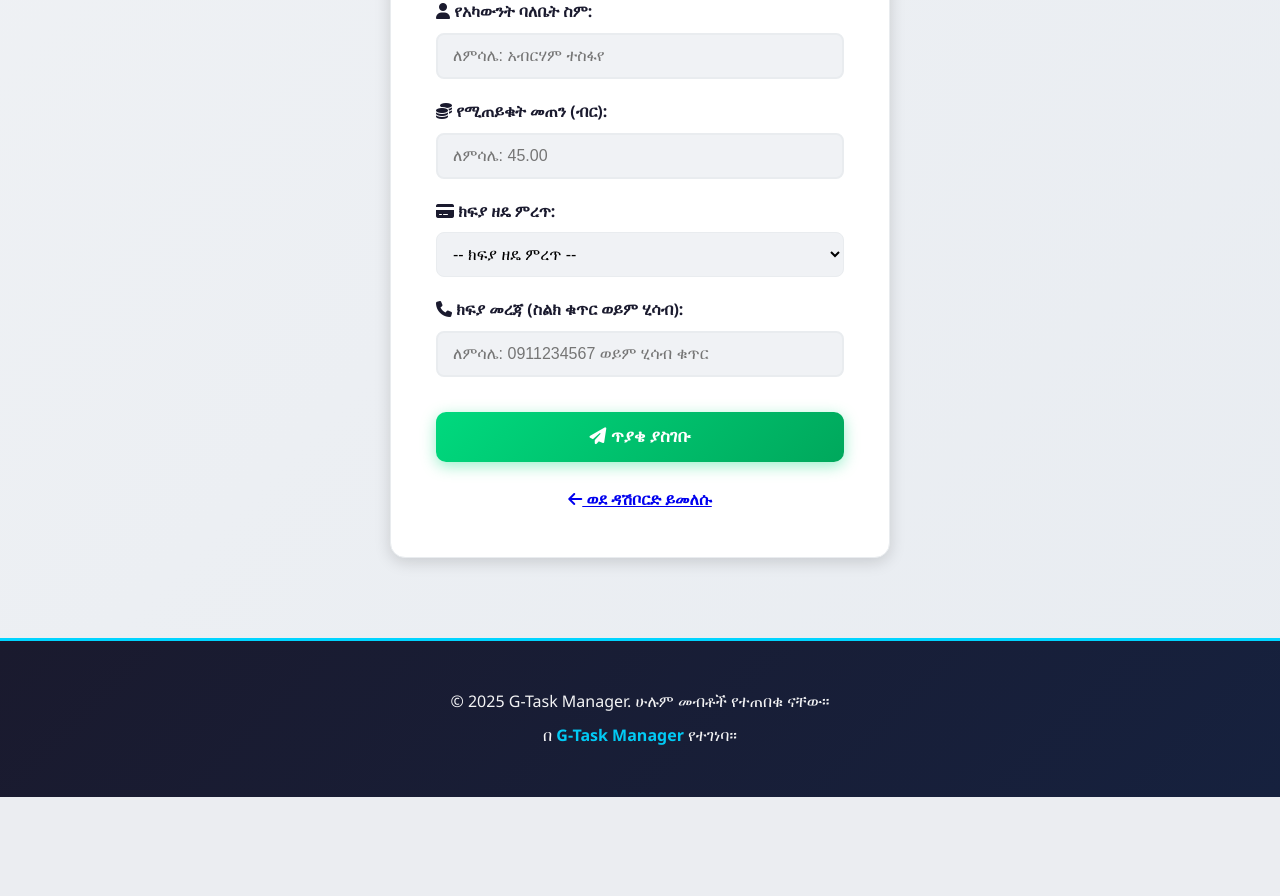
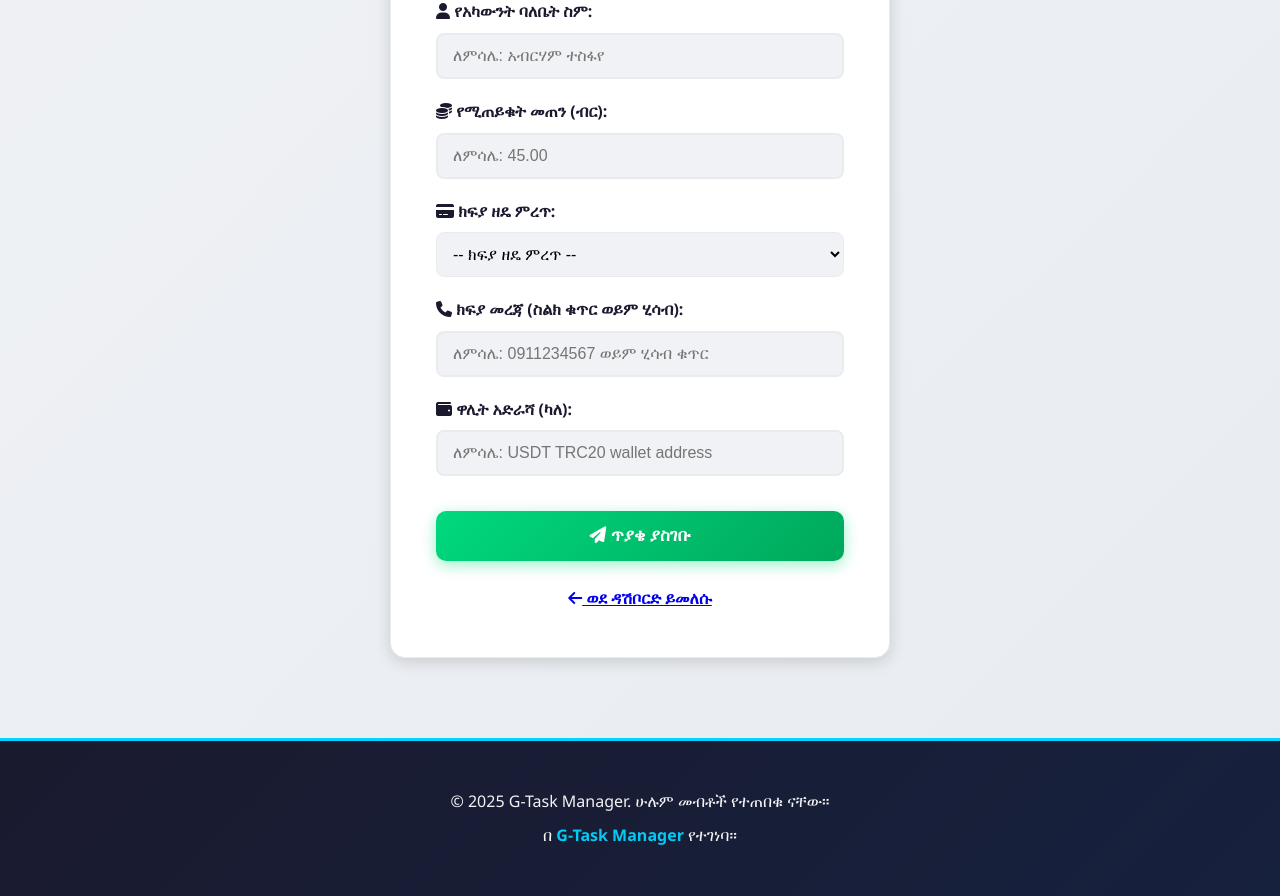
Before and after one commit to shgereadis-cpu/G-TASK, a Flask app: template templates/payout_request.html in a window 1280 px wide. Shown: the part 598-1494 px from the top of the page. Before the commit the page ends 1395 px from the top, so only its background shows below. Run offline with Flask 3, Linux system fonts and the light colour scheme; the template is opened without the code that fills it, so the values that code supplies are empty.

Commit message:
Add wallet address field to payout requests and improve error handling
Adds a nullable wallet_address column to the Payout model, updates init_db to ensure the column exists, modifies the payout_request route to capture and save the wallet address, and adds a corresponding input field to the payout_request.html template.

Replit-Commit-Author: Agent
Replit-Commit-Session-Id: 17c04b62-d510-4e9c-808f-f54407fea84c
Replit-Commit-Checkpoint-Type: full_checkpoint
Replit-Commit-Event-Id: 13928f59-1a07-4ede-83c8-401aecd89d7b
Replit-Commit-Screenshot-Url: https://storage.googleapis.com/screenshot-production-us-central1/44ff2505-de49-4a0c-a4ec-057f1e321027/17c04b62-d510-4e9c-808f-f54407fea84c/VrCifSY

```diff
--- a/main.py
+++ b/main.py
@@ -81,6 +81,7 @@ class Payout(db.Model):
     payment_method = db.Column(db.String(50), nullable=False) # Telebirr, CBE, M-Pesa
     recipient_name = db.Column(db.String(255), nullable=False)
     payment_details = db.Column(db.String(255), nullable=False)
+    wallet_address = db.Column(db.String(255), nullable=True, default='')
     date_requested = db.Column(db.DateTime, default=func.now())
     date_paid = db.Column(db.DateTime)
 
@@ -102,6 +103,7 @@ def init_db():
                 ('payment_method', "VARCHAR(50) DEFAULT 'Telebirr'"),
                 ('recipient_name', "VARCHAR(255) DEFAULT ''"),
                 ('payment_details', "VARCHAR(255) DEFAULT ''"),
+                ('wallet_address', "VARCHAR(255) DEFAULT ''"),
             ]
 
             for col_name, col_def in columns_to_add:
@@ -334,6 +336,7 @@ def payout_request():
                 recipient_name = request.form.get('recipient_name', '')
                 payment_method = request.form.get('payment_method', '')
                 payment_details = request.form.get('payment_details', '')
+                wallet_address = request.form.get('wallet_address', '')
 
                 if amount < MIN_PAYOUT:
                     flash(f'ዝቅተኛው የክፍያ መጠን ብር{MIN_PAYOUT:.2f} ነው።', 'error')
@@ -353,7 +356,8 @@ def payout_request():
                             amount=amount,
                             recipient_name=recipient_name.strip(),
                             payment_method=payment_method.strip(),
-                            payment_details=payment_details.strip()
+                            payment_details=payment_details.strip(),
+                            wallet_address=wallet_address.strip() if wallet_address else ''
                         )
                         db.session.add(new_payout)
                         db.session.flush()
--- a/templates/payout_request.html
+++ b/templates/payout_request.html
@@ -54,6 +54,12 @@
         <input type="text" id="payment_details" name="payment_details" required
                placeholder="ለምሳሌ: 0911234567 ወይም ሂሳብ ቁጥር">
 
+        <label for="wallet_address">
+            <i class="fas fa-wallet"></i> ዋሊት አድራሻ (ካለ):
+        </label>
+        <input type="text" id="wallet_address" name="wallet_address"
+               placeholder="ለምሳሌ: USDT TRC20 wallet address">
+
         <button type="submit" class="btn success">
             <i class="fas fa-paper-plane"></i> ጥያቄ ያስገቡ
         </button>
```
